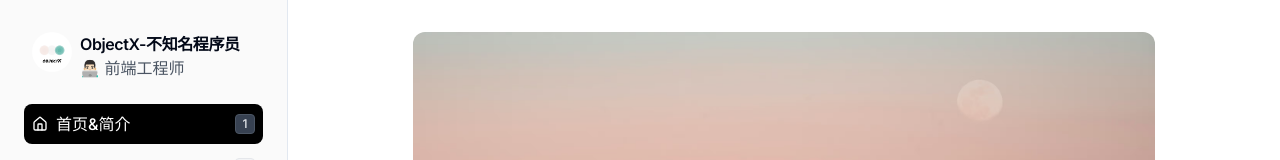
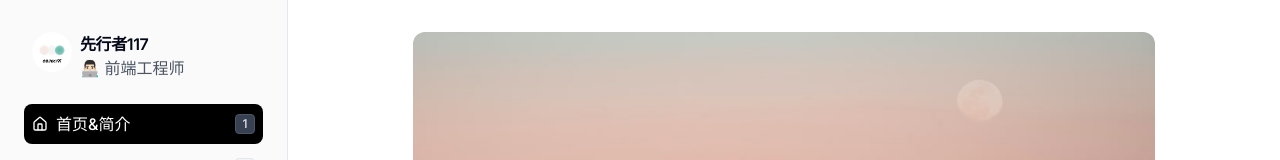
Before and after one commit to 1713yjk/boke, a Next.js app: page / in a window 1280 px wide. Shown: the top 160 px of the page. Built offline with nearby package versions, Linux system fonts and the light colour scheme; no server answers; the database is empty.

Commit message:
update sidebar menu

```diff
--- a/src/components/SidePanel.tsx
+++ b/src/components/SidePanel.tsx
@@ -170,7 +170,7 @@ const SidebarContent = ({ onNavClick }: { onNavClick?: () => void }) => {
         </Avatar>
         <div>
           <h1 className="font-semibold tracking-tight">
-            {site?.author?.name ?? "ObjectX-不知名程序员"}
+            {site?.author?.name ?? "先行者117"}
           </h1>
           <p className="text-gray-600">
             {site?.author?.bio ?? "👨🏻‍💻 前端工程师"}
```
